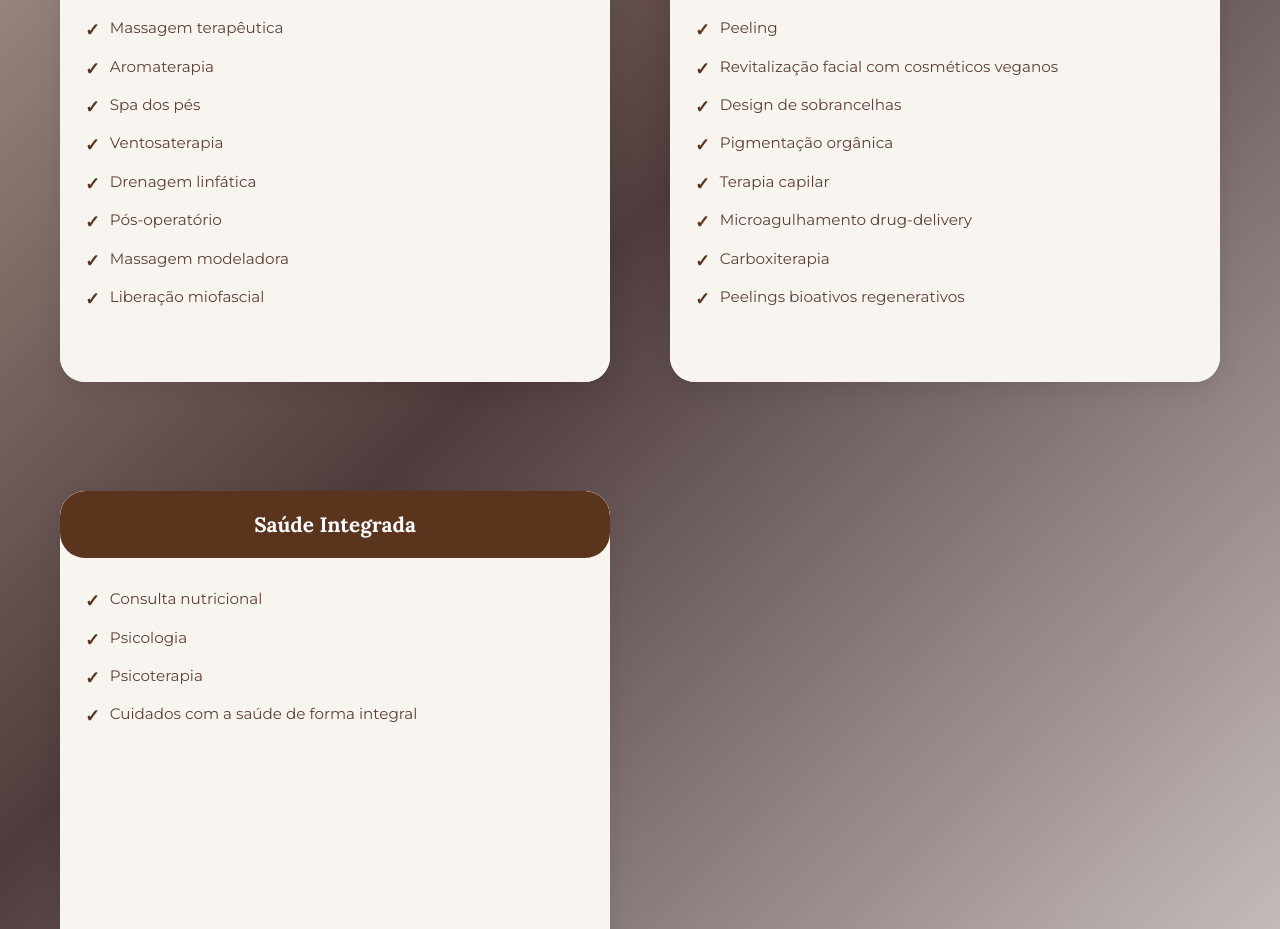
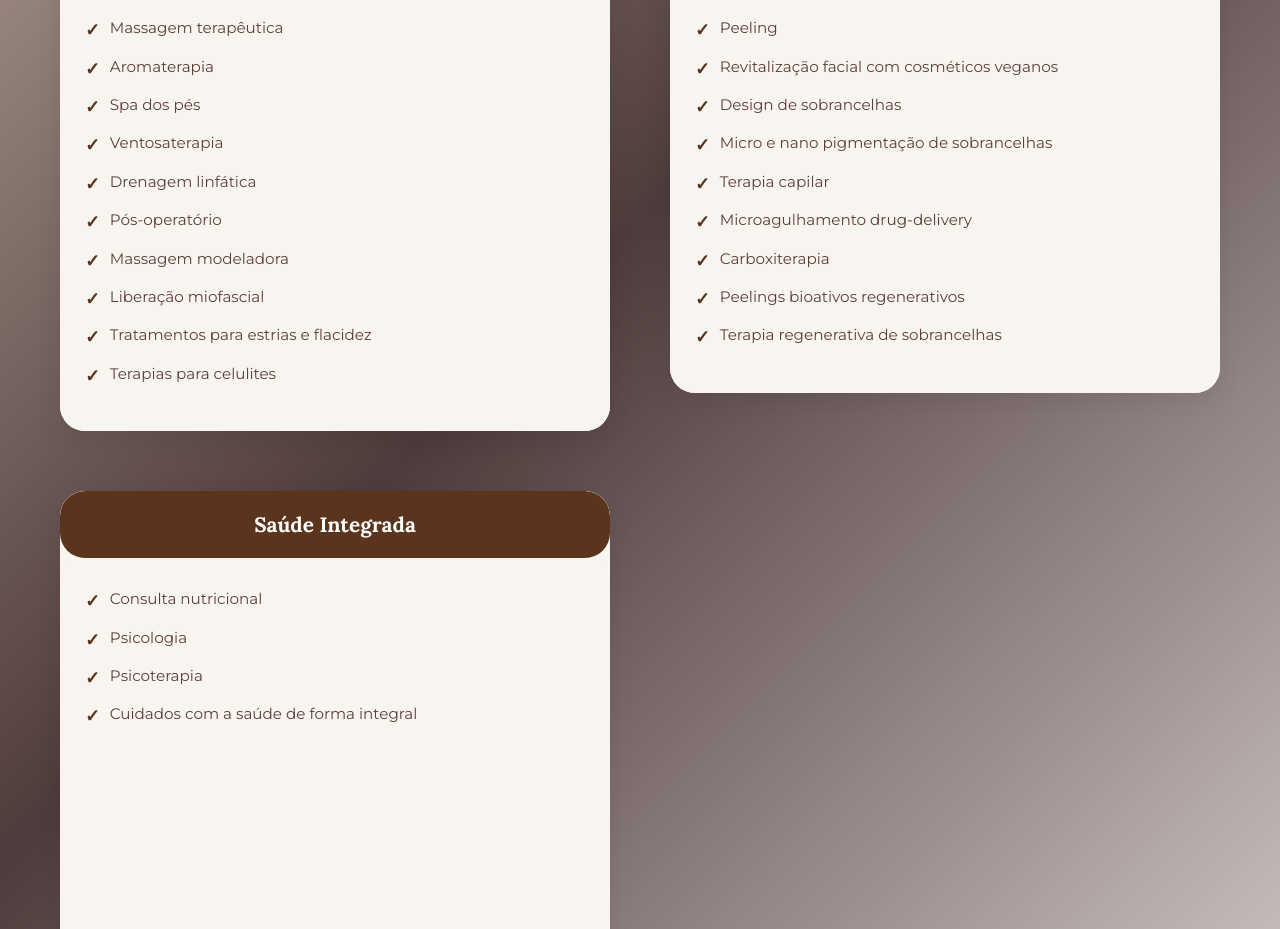
Before and after one commit to Hevellyntecn/instituicao-tugani, a React (Vite) app: page / in a window 1280 px wide. Shown: the part 1880-2809 px from the top of the page. Built offline with nearby package versions, Linux system fonts and the light colour scheme.

Commit message:
Atualização

```diff
--- a/src/components/ServicesSection/ServicesSection.tsx
+++ b/src/components/ServicesSection/ServicesSection.tsx
@@ -50,7 +50,9 @@ const services = [
       'Drenagem linfática',
       'Pós-operatório',
       'Massagem modeladora',
-      'Liberação miofascial'
+      'Liberação miofascial',
+      'Tratamentos para estrias e flacidez',
+      'Terapias para celulites'
     ]
   },
   {
@@ -62,11 +64,12 @@ const services = [
       'Peeling',
       'Revitalização facial com cosméticos veganos',
       'Design de sobrancelhas',
-      'Pigmentação orgânica',
+      'Micro e nano pigmentação de sobrancelhas',
       'Terapia capilar',
       'Microagulhamento drug-delivery',
       'Carboxiterapia',
       'Peelings bioativos regenerativos',
+      'Terapia regenerativa de sobrancelhas'
     ]
   },
   {
```
